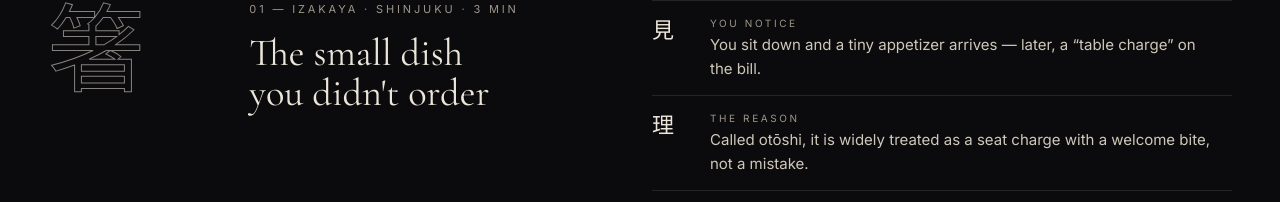
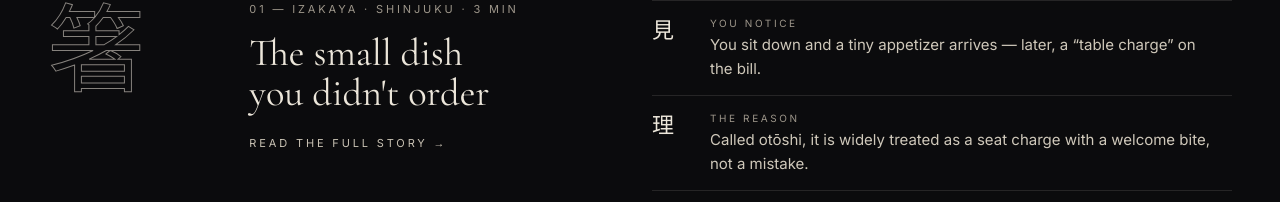
Before and after one commit to tannyann/koyo-japanese, a plain HTML site: page japan/index.html in a window 1280 px wide. Shown: the part 2073-2275 px from the top of the page. Drawn offline with nearby package versions, Linux system fonts and the light colour scheme; a web font is replaced by a local one.

Commit message:
Link story 01 on /japan/ to its full story page
Co-Authored-By: Claude Opus 5.5 <noreply@anthropic.com>

```diff
--- a/japan/index.html
+++ b/japan/index.html
@@ -297,6 +297,7 @@ details[open] .plus{transform:rotate(45deg)}
 <div style="grid-column: 3 / span 4; display: flex; flex-direction: column; gap: 14px; padding-right: 12px">
 <p class="cap mut" style="margin: 0">01 — Izakaya · Shinjuku · 3 min</p>
 <h3 class="serif" style="margin: 0; font-weight: 400; font-size: clamp(30px, 3vw, 46px); line-height: 1.05">The small dish you didn't order</h3>
+<a class="cap lnk" href="/japan/stories/izakaya-otoshi/" style="align-self: flex-start; color: #c9c2b4; margin-top: 6px">Read the full story →</a>
 </div>
 <dl class="triad" style="grid-column: 7 / span 6">
 <div><dt aria-hidden="true">見</dt><dd><span class="cap">You notice</span>You sit down and a tiny appetizer arrives — later, a “table charge” on the bill.</dd></div>
```
